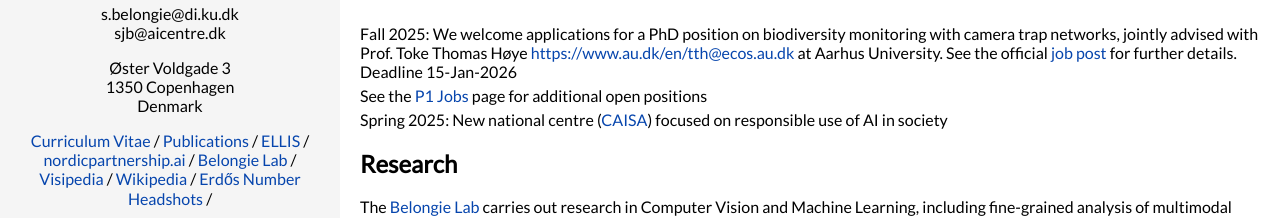
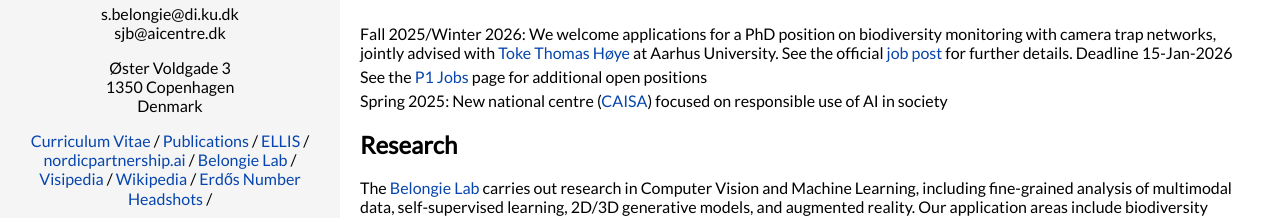
Before and after one commit to sergebelongie/sergebelongie.github.io, a plain HTML site: page index.html in a window 1280 px wide. Shown: the part 305-523 px from the top of the page. Drawn offline with Linux system fonts and the light colour scheme.

Commit message:
hyperlink typo

```diff
--- a/index.html
+++ b/index.html
@@ -51,7 +51,7 @@
 </p>
             <h2>News</h2>
             <ul>
-                <li>Fall 2025: We welcome applications for a PhD position on biodiversity monitoring with camera trap networks, jointly advised with Prof. Toke Thomas Høye <a/>https://www.au.dk/en/tth@ecos.au.dk</a> at Aarhus University. See the official <a href="https://ellis.eu/news/ellis-phd-program-call-for-applications-2025">job post</a> for further details. Deadline 15-Jan-2026</li>
+                <li>Fall 2025/Winter 2026: We welcome applications for a PhD position on biodiversity monitoring with camera trap networks, jointly advised with <a href="https://www.au.dk/en/tth@ecos.au.dk">Toke Thomas Høye</a> at Aarhus University. See the official <a href="https://ellis.eu/news/ellis-phd-program-call-for-applications-2025">job post</a> for further details. Deadline 15-Jan-2026</li>
                 <li>See the <a href="https://www.aicentre.dk/jobs">P1 Jobs</a> page for additional open positions</li>
                 <li>Spring 2025: New national centre (<a href="https://caisa.dk">CAISA</a>) focused on responsible use of AI in society</li>
             </ul>
```
